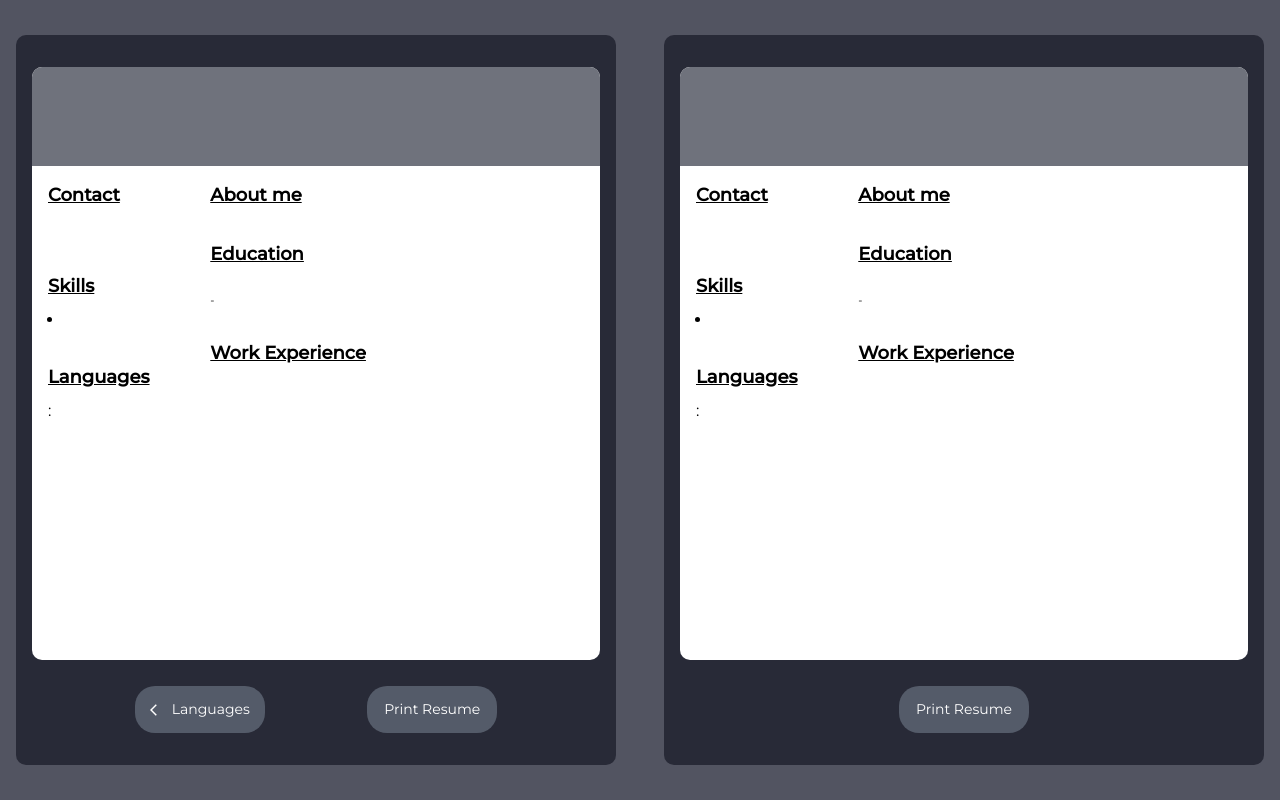
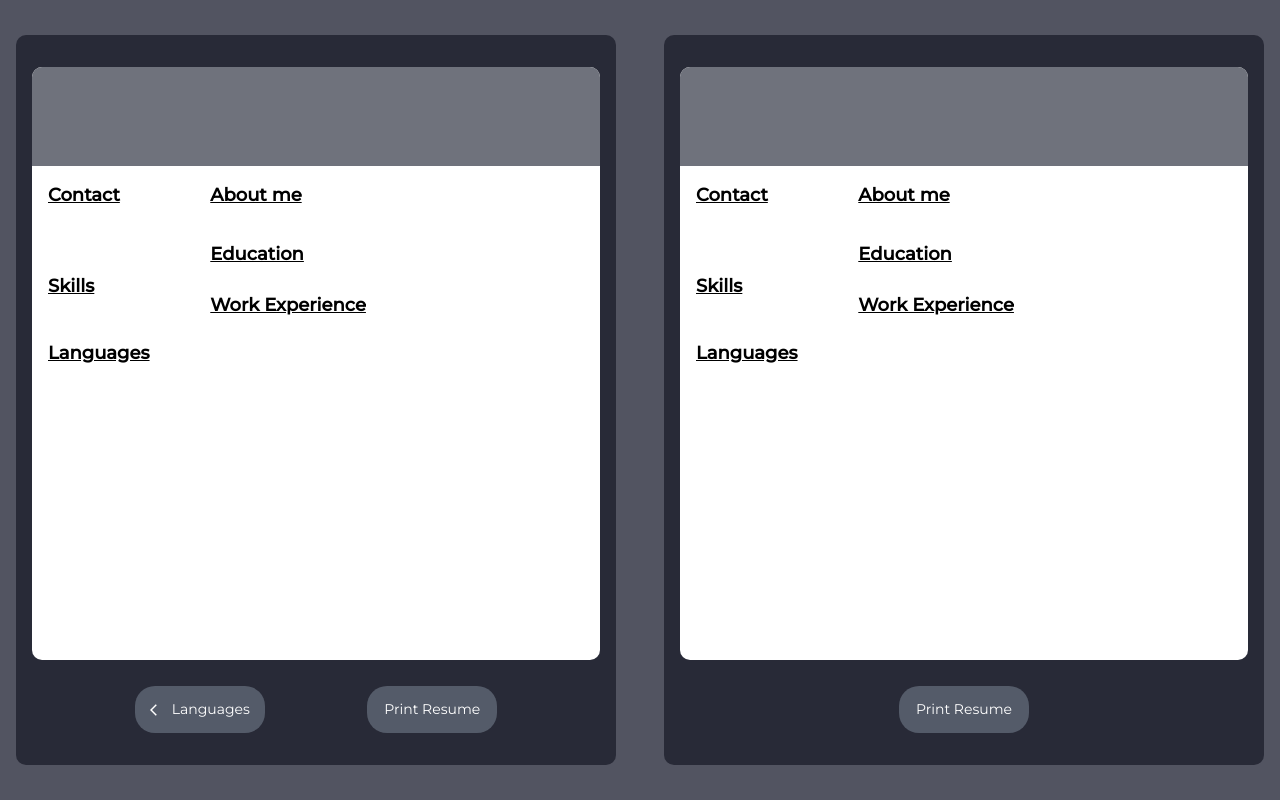
Before and after one commit to LPRegen/resume-builder, a React (Create React App) app: page /preview in a window 1280 px wide. Built offline with nearby package versions, Linux system fonts and the light colour scheme.

Commit message:
refactor: conditional render components

```diff
--- a/src/components/Resume/Education.js
+++ b/src/components/Resume/Education.js
@@ -8,7 +8,7 @@ export default class Education extends Component {
         <Header>Education</Header>
         {/* eslint-disable-next-line */}
         {this.props.education.map((education, index) => {
-          if (index !== 0) {
+          if (index !== 0 && education.title) {
             return (
               <Container key={index}>
                 <Title>{education.degree}</Title>
--- a/src/components/Resume/Languages.js
+++ b/src/components/Resume/Languages.js
@@ -8,7 +8,7 @@ export default class Languages extends Component {
         <Header>Languages</Header>
         {/* eslint-disable-next-line */}
         {this.props.languages.map((language, index) => {
-          if (index !== 0) {
+          if (index !== 0 && language.name) {
             return (
               <p key={index}>
                 {language.name}: {language.level}
--- a/src/components/Resume/Skills.js
+++ b/src/components/Resume/Skills.js
@@ -7,9 +7,9 @@ export default class Skills extends Component {
       <Container>
         <Header>Skills</Header>
         <List>
-          {this.props.skills.map((skill, index) => (
-            <Item key={index}>{skill.skillValue}</Item>
-          ))}
+          {this.props.skills.map((skill, index) => {
+            if (skill.skillValue) <Item key={index}>{skill.skillValue}</Item>;
+          })}
         </List>
       </Container>
     );
```
